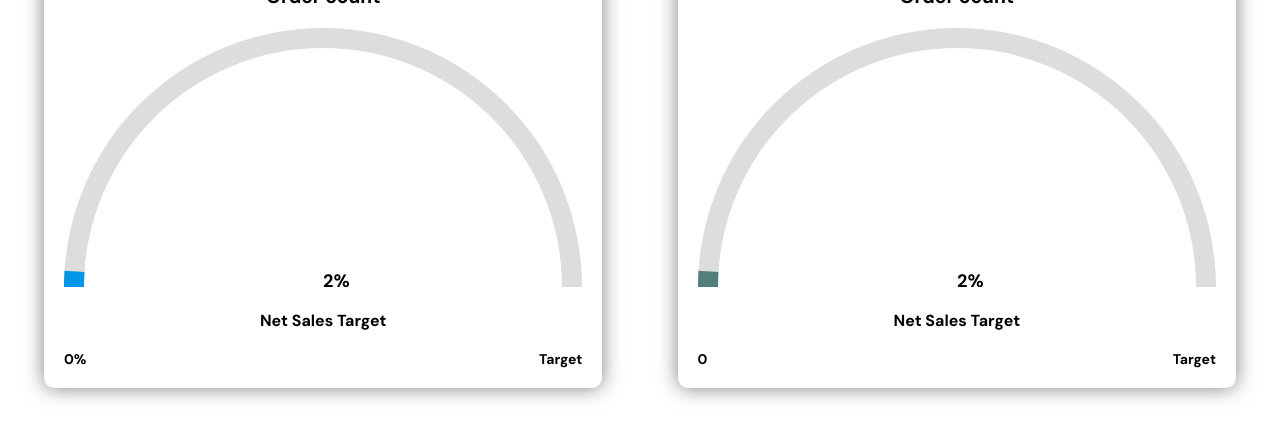
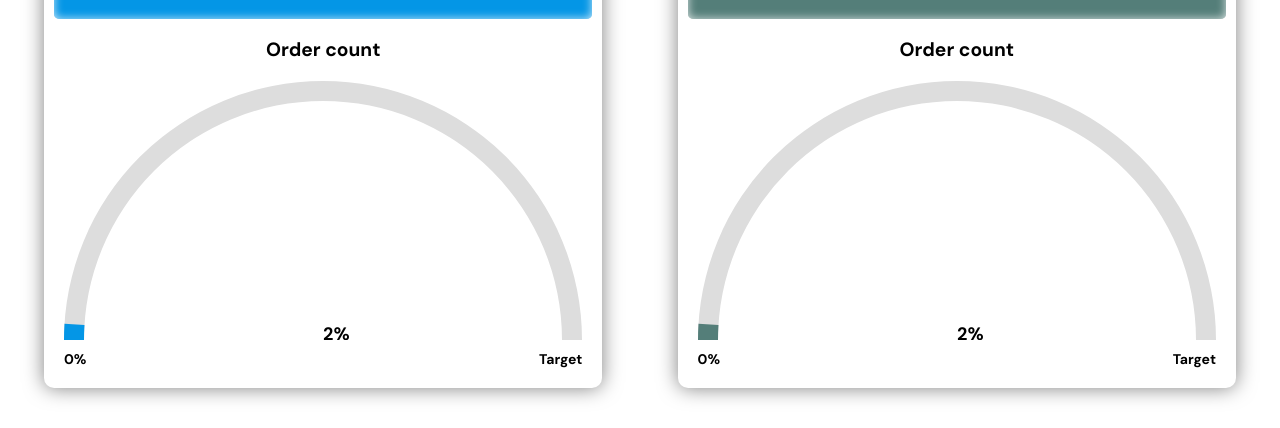
Before and after one commit to regz93/realtimedisplay, a plain HTML site: page index.html in a window 1280 px wide. Shown: the part 372-800 px from the top of the page. Drawn offline with nearby package versions, Linux system fonts and the light colour scheme.

Commit message:
Update index.html

```diff
--- a/index.html
+++ b/index.html
@@ -33,7 +33,6 @@
                 <p class="counter-title">Order count</p>
                 <div class="gauge-container">
                     <div id="gauge1"></div> <!-- Conteneur pour la jauge D3.js -->
-                    <p class="gauge-title">Net Sales Target</p> <!-- Titre sous la jauge -->
                     <div class="gauge-labels">
                         <span class="gauge-label">0%</span>
                         <span class="gauge-label">Target</span>
@@ -64,9 +63,8 @@
                 <p class="counter-title">Order count</p>
                 <div class="gauge-container">
                     <div id="gauge2"></div> <!-- Conteneur pour la jauge D3.js -->
-                    <p class="gauge-title">Net Sales Target</p> <!-- Titre sous la jauge -->
                     <div class="gauge-labels">
-                        <span class="gauge-label">0</span>
+                        <span class="gauge-label">0%</span>
                         <span class="gauge-label">Target</span>
                     </div>
                 </div>
```
